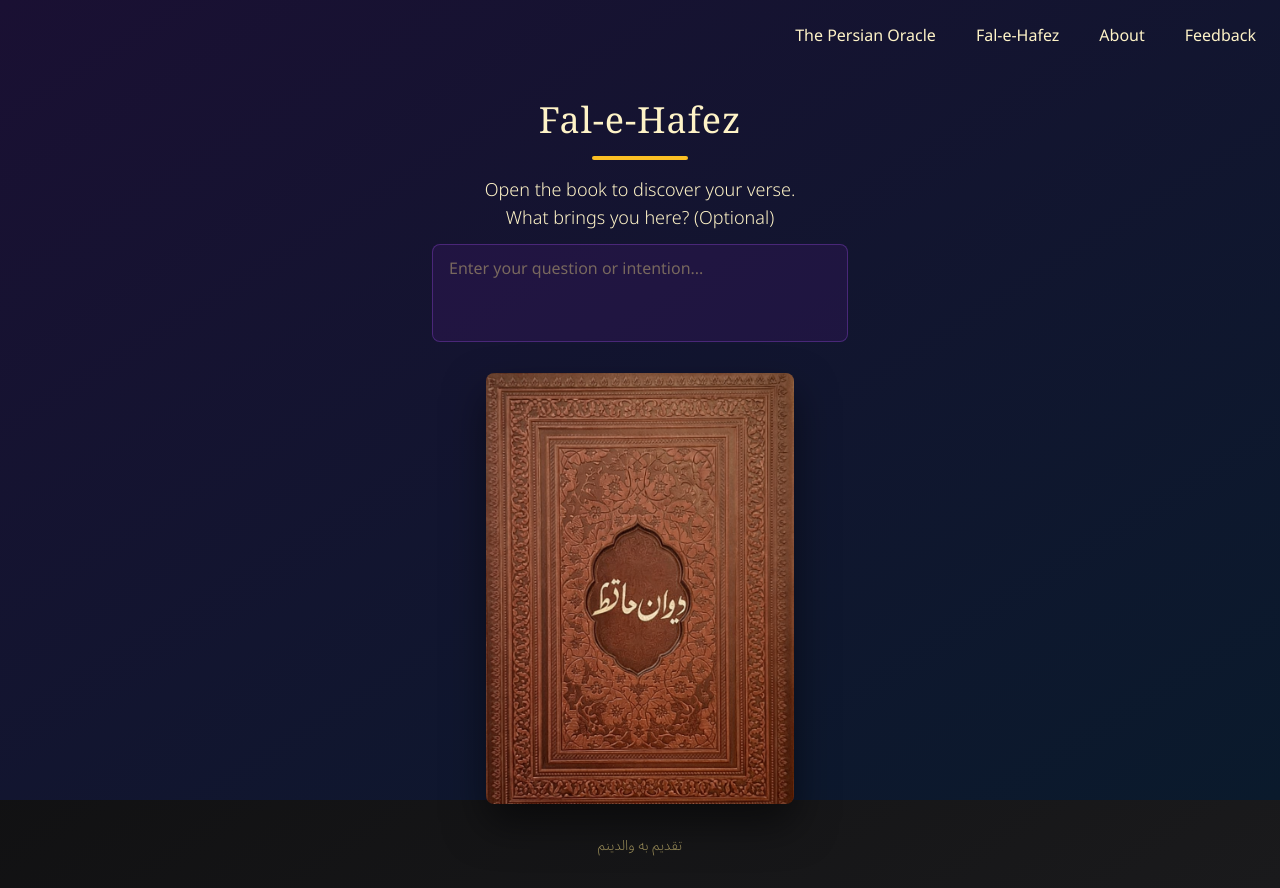
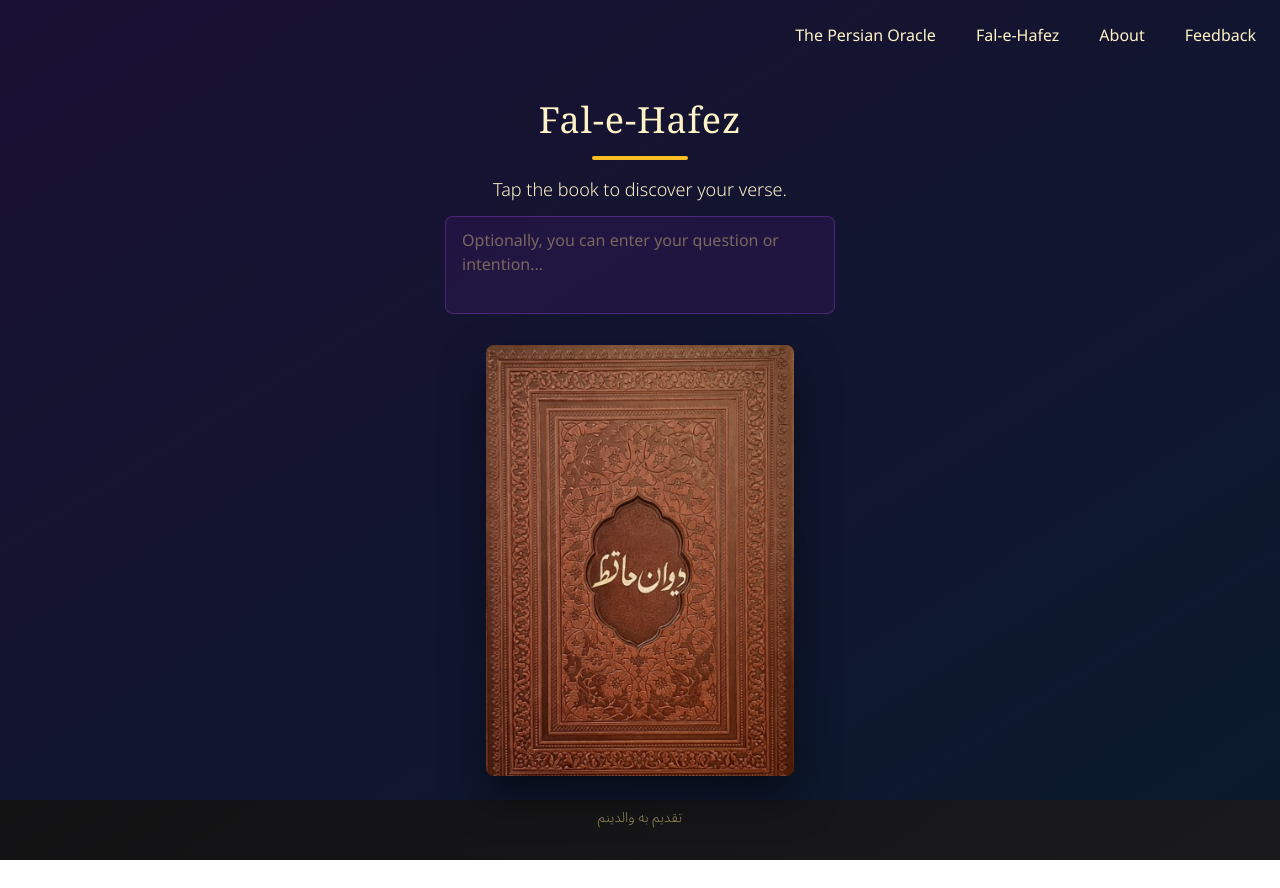
Before and after one commit to confettilabsgit/oracle-card-app-v0, a Next.js app: page /fal-e-hafez in a window 1280 px wide. After the commit the page ends 860 px from the top, so only its background shows below. Built offline with nearby package versions, Linux system fonts and the light colour scheme.

Commit message:
Simplify Fal-e-Hafez instruction copy
- Change instruction to single line: 'Tap the book to discover your verse.'
- Remove 'What brings you here? (Optional)' text
- Update placeholder to 'Optionally, you can enter your question or intention...'
- Update screen reader labels for accessibility

```diff
--- a/app/fal-e-hafez/page.tsx
+++ b/app/fal-e-hafez/page.tsx
@@ -288,10 +288,10 @@ export default function FaleHafez() {
             <div className="flex flex-col items-center gap-4 w-full max-w-md">
               <div className="w-full px-4">
                 <label htmlFor="intention" className="sr-only">
-                  What brings you here? (Optional)
+                  Optionally, you can enter your question or intention
                 </label>
                 <h2 className="text-sm md:text-lg text-center text-amber-100 font-light px-8 md:px-12 mb-3">
-                  <span>Open the book to discover your verse. What brings you here? (Optional)</span>
+                  <span>Tap the book to discover your verse.</span>
                 </h2>
                 <textarea
                   id="intention"
@@ -303,7 +303,7 @@ export default function FaleHafez() {
                       flipCover()
                     }
                   }}
-                  placeholder="Enter your question or intention..."
+                  placeholder="Optionally, you can enter your question or intention..."
                   className="w-full bg-purple-900/20 border border-purple-500/30 rounded-lg px-4 py-3 text-amber-100 placeholder:text-amber-200/40 focus:outline-none focus:border-purple-400/50 focus:bg-purple-800/30 transition-all resize-none"
                   rows={3}
                   maxLength={200}
@@ -565,10 +565,10 @@ export default function FaleHafez() {
                 <div className="flex flex-col items-center gap-3 w-full px-4" style={{ marginTop: '8px' }}>
                   <div className="w-full">
                     <label htmlFor="intention-mobile" className="sr-only">
-                      What brings you here? (Optional)
+                      Optionally, you can enter your question or intention
                     </label>
                     <h2 className="text-base text-center text-amber-100 font-light px-8 mb-3">
-                      <span>Open the book to discover your verse. What brings you here? (Optional)</span>
+                      <span>Tap the book to discover your verse.</span>
                     </h2>
                     <textarea
                       id="intention-mobile"
@@ -580,7 +580,7 @@ export default function FaleHafez() {
                           flipCover()
                         }
                       }}
-                      placeholder="Enter your question or intention..."
+                      placeholder="Optionally, you can enter your question or intention..."
                       className="w-full bg-purple-900/20 border border-purple-500/30 rounded-lg px-3 py-2 text-base text-amber-100 placeholder:text-amber-200/40 focus:outline-none focus:border-purple-400/50 focus:bg-purple-800/30 transition-all resize-none"
                       rows={3}
                       maxLength={200}
```
